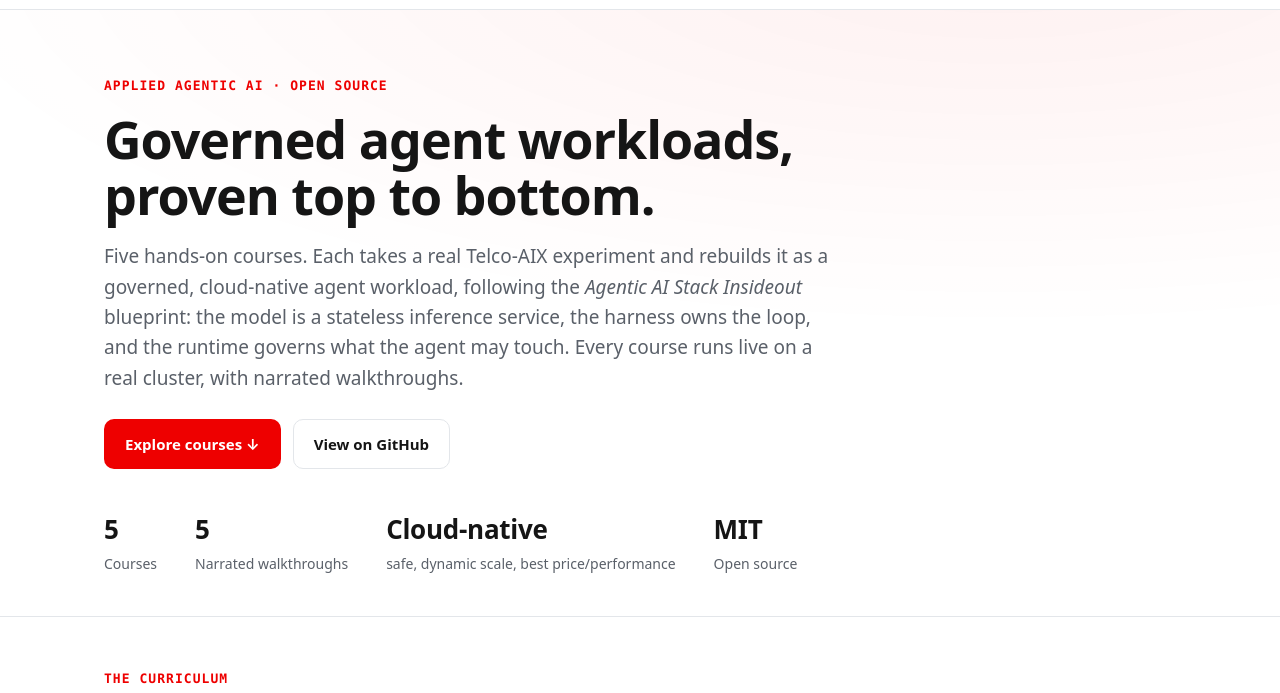
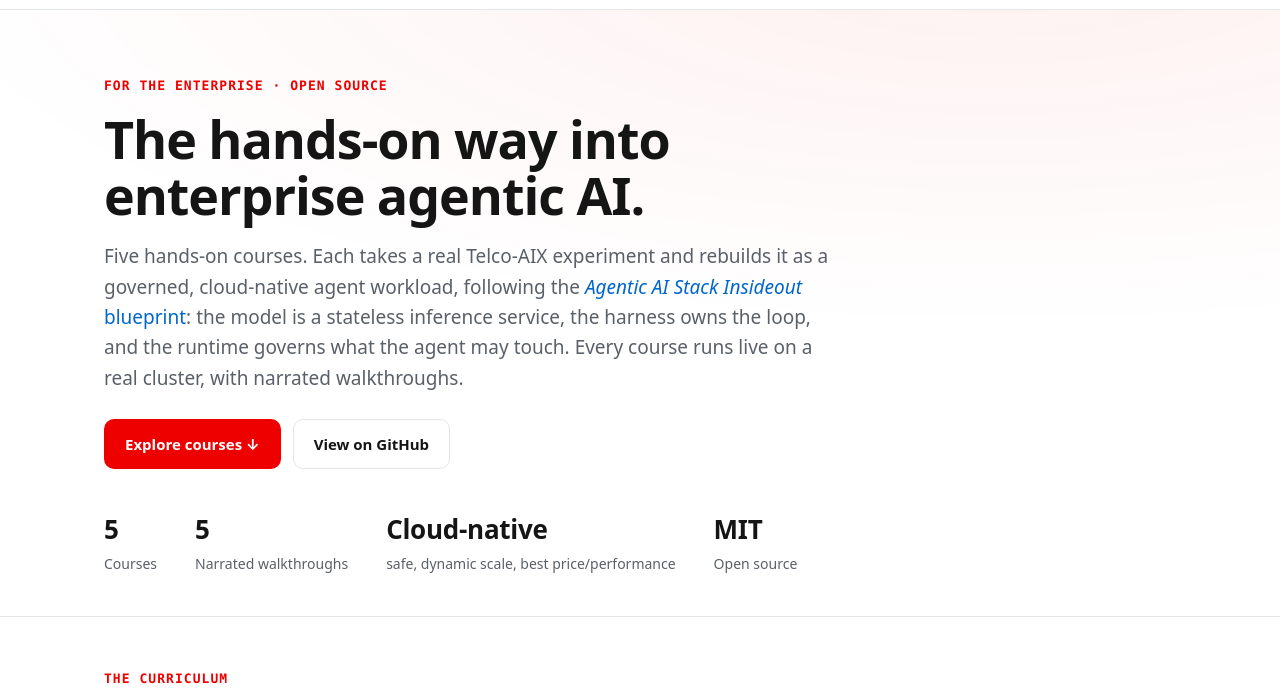
Before and after one commit to open-experiments/agent-school, a plain HTML site: page docs/index.html in a window 1280 px wide. Shown: the part 67-760 px from the top of the page. Drawn offline with Linux system fonts and the light colour scheme.

Commit message:
Hero: rework headline + kicker, link blueprint, add disclaimer band

```diff
--- a/docs/index.html
+++ b/docs/index.html
@@ -139,10 +139,10 @@
 <main id="courses" class="view active">
   <div class="hero">
     <div class="wrap">
-      <p class="kicker">Applied Agentic AI · Open Source</p>
-      <h1>Governed agent workloads,<br/>proven top to bottom.</h1>
+      <p class="kicker">For the Enterprise · Open Source</p>
+      <h1>The hands-on way into<br/>enterprise agentic AI.</h1>
       <p class="lede">Five hands-on courses. Each takes a real Telco-AIX experiment and rebuilds it as a
-        governed, cloud-native agent workload, following the <em>Agentic AI Stack Insideout</em> blueprint:
+        governed, cloud-native agent workload, following the <a href="https://developers.redhat.com/articles/2026/07/20/architect-open-blueprint-cloud-native-ai-agents" target="_blank" rel="noopener"><em>Agentic AI Stack Insideout</em> blueprint</a>:
         the model is a stateless inference service, the harness owns the loop, and the runtime governs
         what the agent may touch. Every course runs live on a real cluster, with narrated walkthroughs.</p>
       <div class="cta">
```
